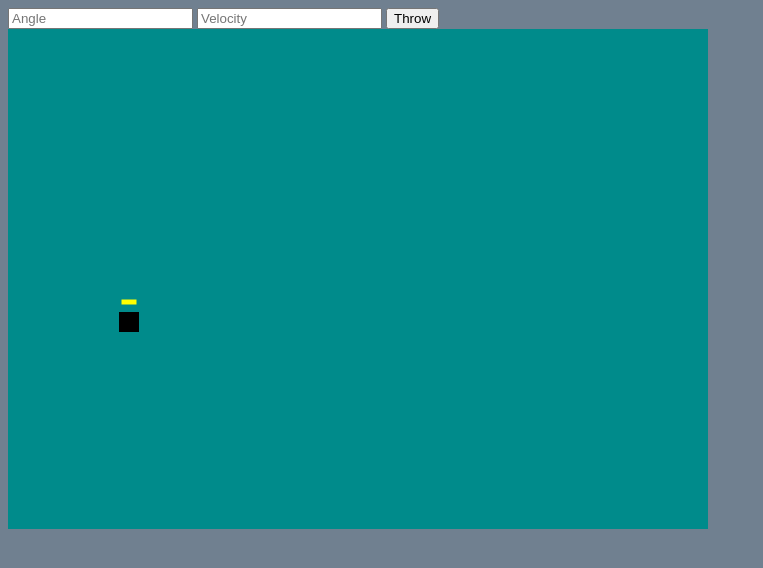
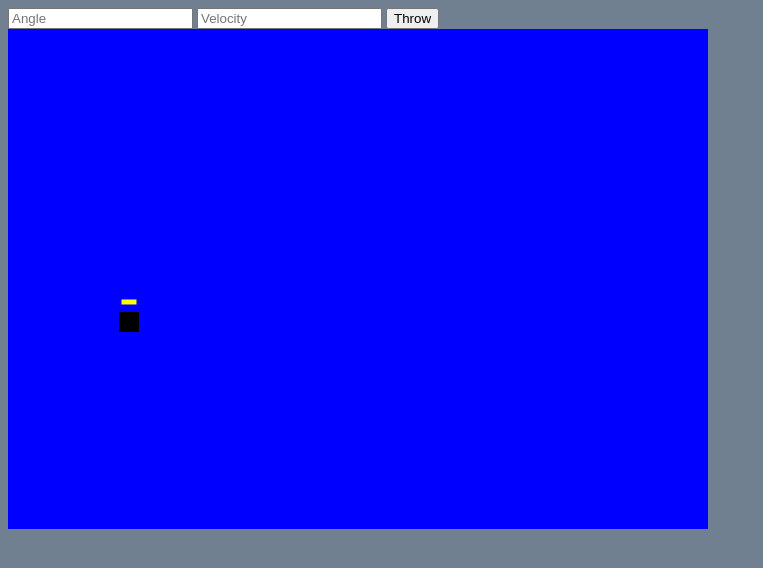
Before and after one commit to jvalen/gorilla.bas, a website built with webpack: page src/index.html in a window 1280 px wide. Shown: the whole page, without its empty margins (0-763 px from the left). Built offline with nearby package versions, Linux system fonts and the light colour scheme.

Commit message:
Background color modified

```diff
--- a/src/css/main.css
+++ b/src/css/main.css
@@ -3,7 +3,7 @@ html {
 }
 
 canvas {
-  background-color: darkcyan;
+  background-color: blue;
 }
 
 .hide {
```
